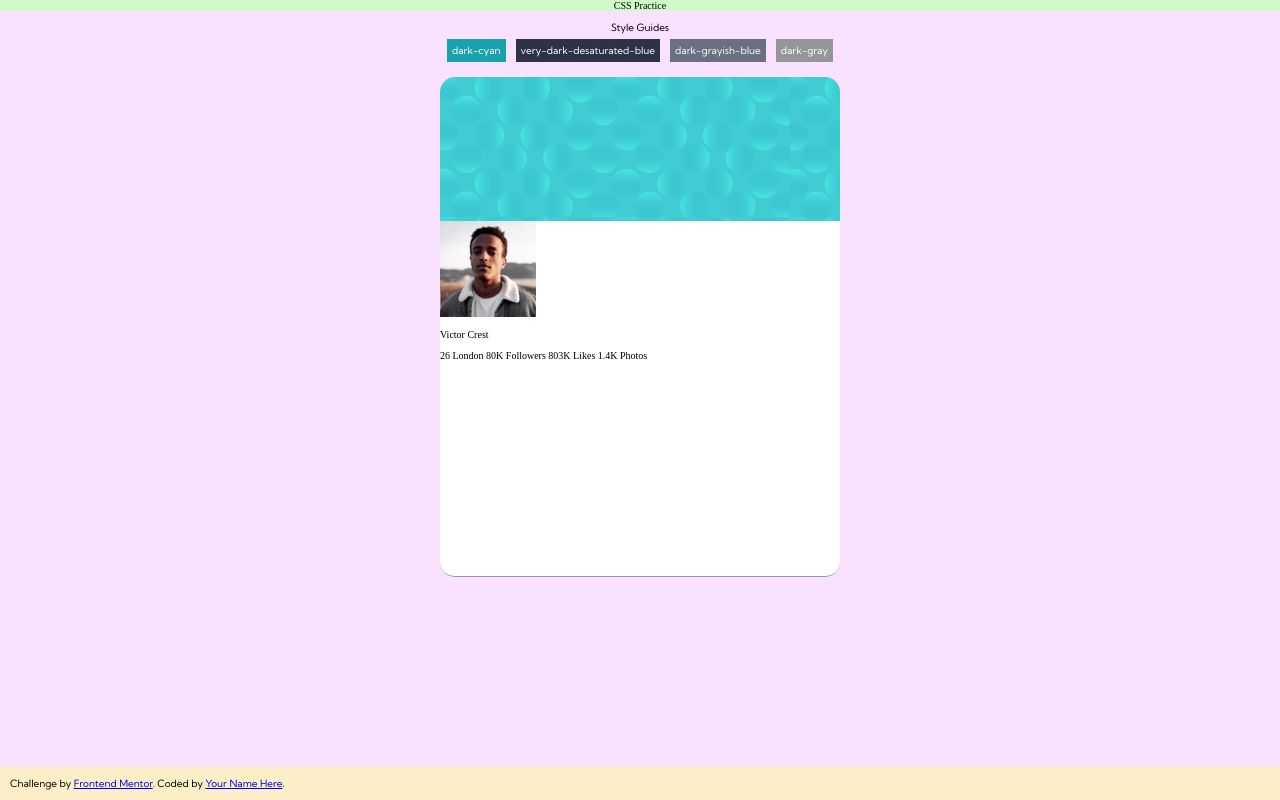
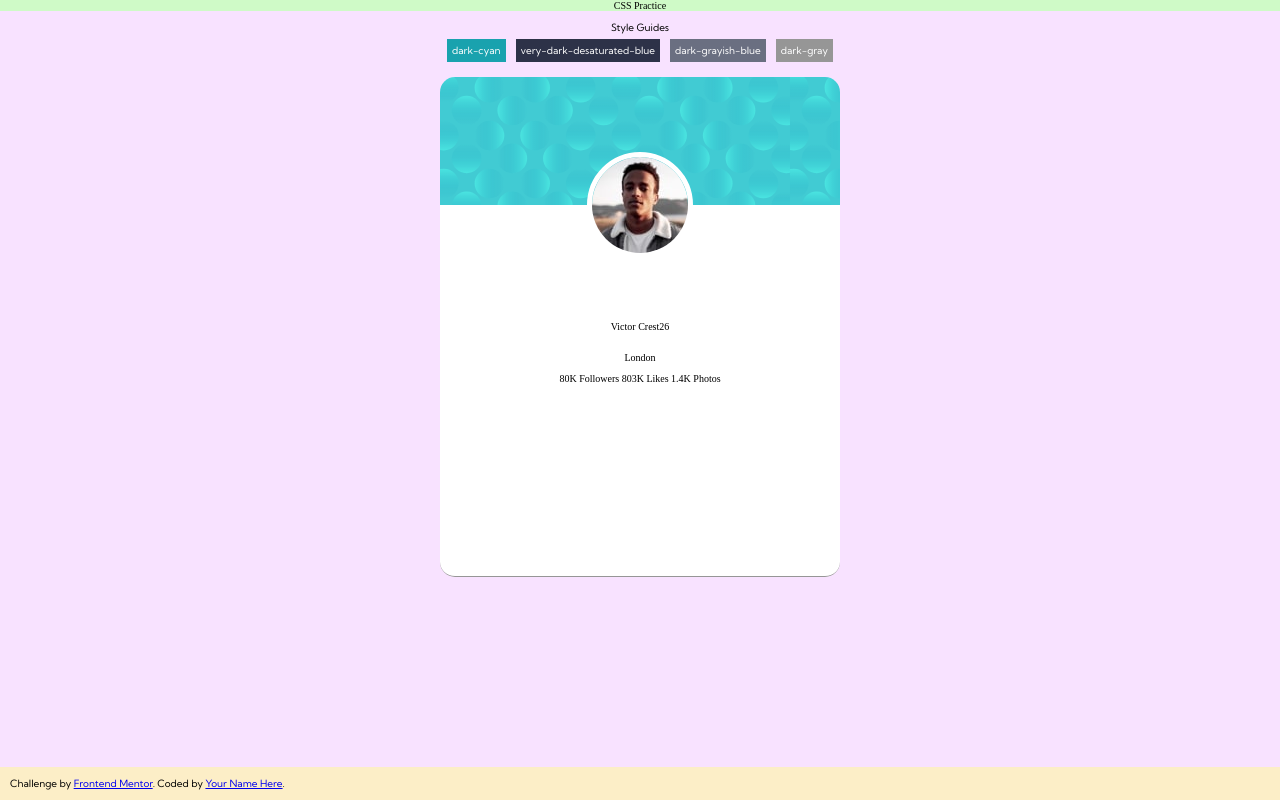
Before and after one commit to shubham-kumar10/profile-card-css, a plain HTML site: page index.html in a window 1280 px wide. Drawn offline with Linux system fonts and the light colour scheme.

Commit message:
Checkpoint 2 Aligned Image and content

```diff
--- a/index.html
+++ b/index.html
@@ -29,13 +29,13 @@
     <section class="card">
       <section class="card__backdrop"></section>
       <section class="card__details">
-        <img src="./images/image-victor.jpg" alt="">
-        <p>Victor Crest</p>
-        26
-        London
-        80K Followers
+          <img src="./images/image-victor.jpg" alt="">
+          <p>Victor Crest<small>26</small></p>
+          <p>London</p>
+
+        <section>80K Followers
         803K Likes
-        1.4K Photos
+        1.4K Photos</section>
       </section>
     </section>
   </main>
--- a/styles.css
+++ b/styles.css
@@ -103,6 +103,16 @@ footer {
   border-bottom: 1px solid var(--dark-gray);
   border-bottom-left-radius: 15px;
   border-bottom-right-radius: 15px;
+  display: flex;
+  flex-direction: column;
+  align-items: center;
+}
+
+
+.card__details  img{
+  border-radius: 50%;
+  border: 5px solid white;
+  transform: translateY(-50%);
 }
 
 .card__footer {
```
